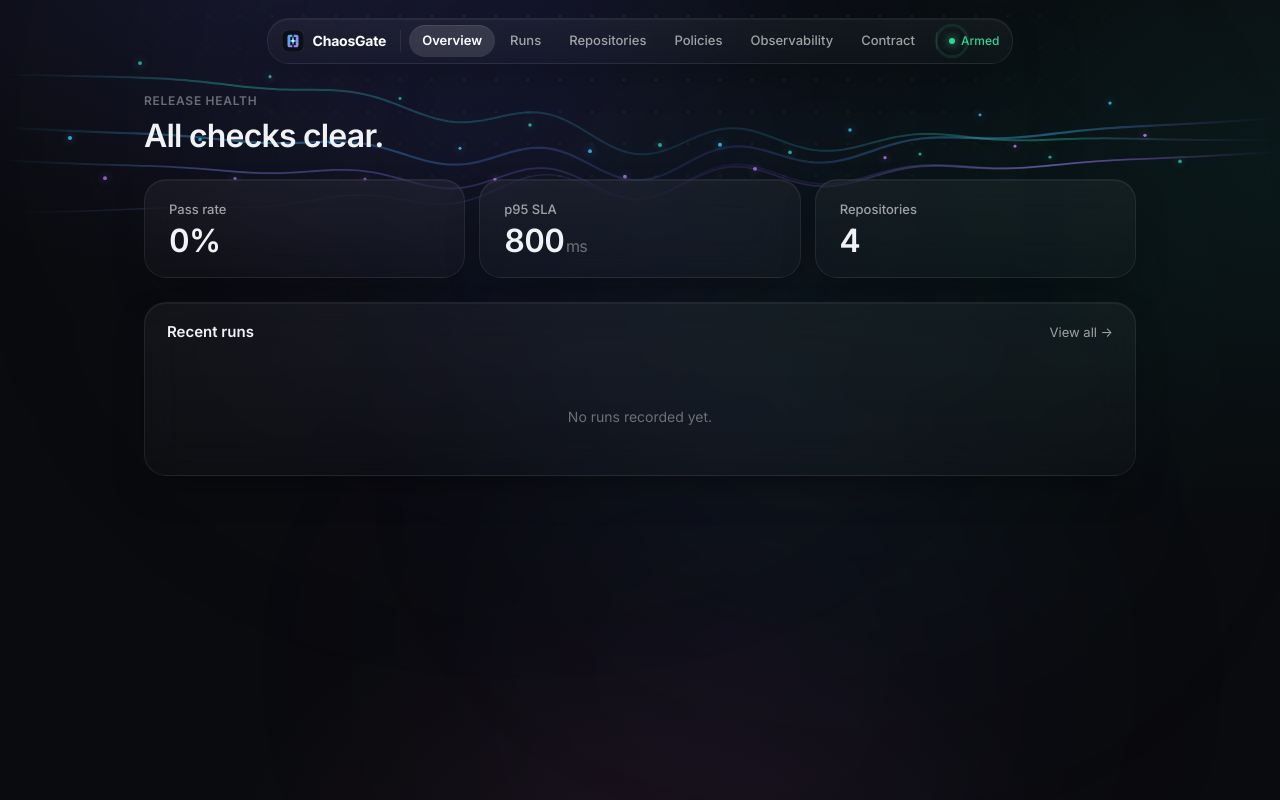
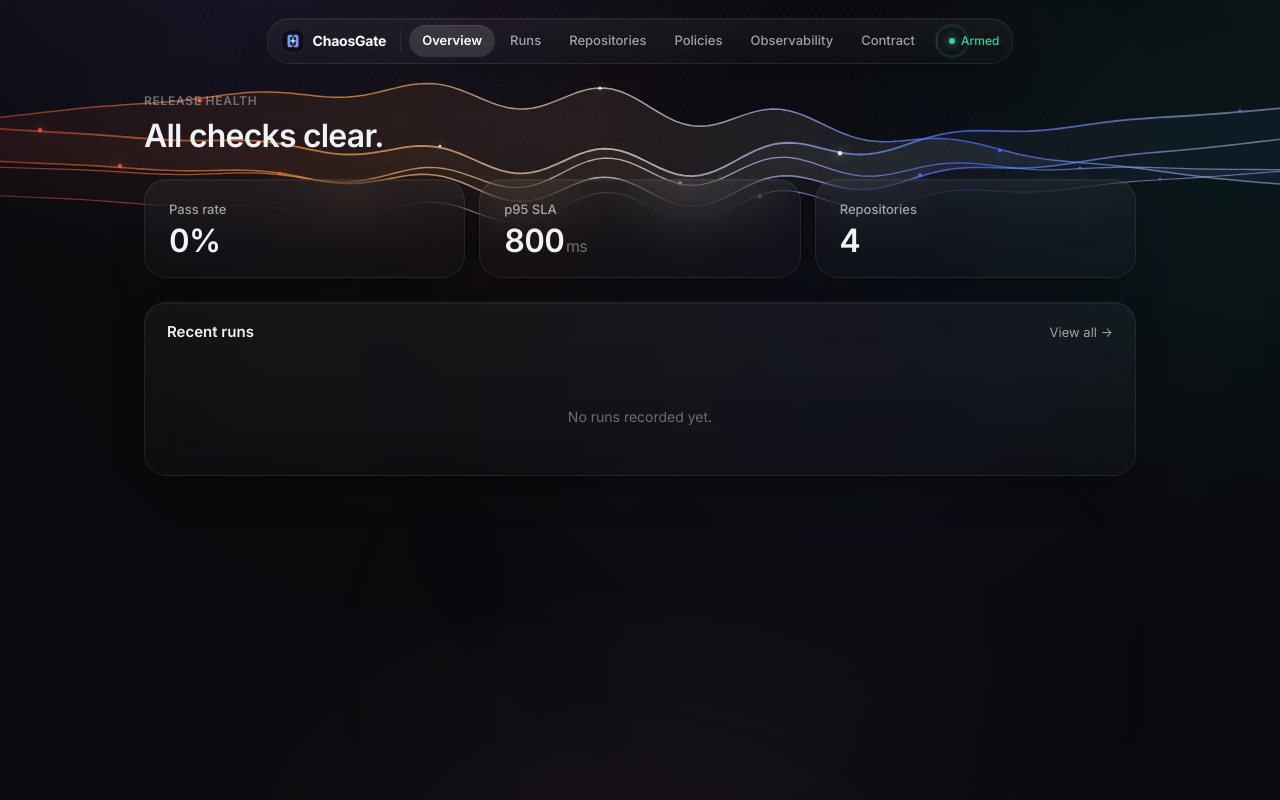
Before and after one commit to uzimmortal9-stack/ChaosGate, a Flask app: page / in a window 1280 px wide. Run offline with Flask 3, Linux system fonts and the light colour scheme; data comes from the database, SQL or seed files in the repository; data that the repository does not hold is empty; some libraries are stand-ins or nearby versions.

Commit message:
feat(ui): reverse engineer Hark Pro color architecture and full-width dual-end kinetic fluid mesh

```diff
--- a/web/static/css/style.css
+++ b/web/static/css/style.css
@@ -99,8 +99,8 @@ button {
   height: 380px;
   pointer-events: none;
   z-index: 1;
-  mask-image: linear-gradient(to bottom, rgba(0, 0, 0, 1) 40%, rgba(0, 0, 0, 0) 100%);
-  -webkit-mask-image: linear-gradient(to bottom, rgba(0, 0, 0, 1) 40%, rgba(0, 0, 0, 0) 100%);
+  mask-image: linear-gradient(to bottom, rgba(0, 0, 0, 1) 48%, rgba(0, 0, 0, 0) 100%);
+  -webkit-mask-image: linear-gradient(to bottom, rgba(0, 0, 0, 1) 48%, rgba(0, 0, 0, 0) 100%);
 }
 
 .aurora-wrap {
@@ -120,19 +120,19 @@ button {
 
 .orb-1 {
   top: -180px;
-  left: 12%;
+  left: 10%;
   width: 720px;
   height: 600px;
-  background: radial-gradient(circle, rgba(99, 102, 241, 0.22) 0%, rgba(99, 102, 241, 0) 70%);
+  background: radial-gradient(circle, rgba(255, 89, 56, 0.09) 0%, rgba(255, 89, 56, 0) 70%);
   animation: aurora-drift-1 26s ease-in-out infinite alternate;
 }
 
 .orb-2 {
-  top: 80px;
-  right: 10%;
-  width: 620px;
-  height: 520px;
-  background: radial-gradient(circle, rgba(20, 184, 166, 0.16) 0%, rgba(20, 184, 166, 0) 70%);
+  top: 60px;
+  right: 8%;
+  width: 650px;
+  height: 540px;
+  background: radial-gradient(circle, rgba(79, 110, 255, 0.11) 0%, rgba(79, 110, 255, 0) 70%);
   animation: aurora-drift-2 30s ease-in-out infinite alternate;
 }
 
@@ -141,7 +141,7 @@ button {
   left: 32%;
   width: 650px;
   height: 550px;
-  background: radial-gradient(circle, rgba(168, 85, 247, 0.12) 0%, rgba(168, 85, 247, 0) 70%);
+  background: radial-gradient(circle, rgba(255, 254, 250, 0.04) 0%, rgba(255, 254, 250, 0) 70%);
   animation: aurora-drift-3 22s ease-in-out infinite alternate;
 }
 
--- a/web/static/js/ambient.js
+++ b/web/static/js/ambient.js
@@ -1,7 +1,11 @@
 /**
- * ChaosGate Ambient Background Engine
- * Subtle Interactive Fluid Light Wave (GSAP/Canvas Harmonic Flow)
- * A delicate glowing particle wave ribbons at the top hero area that responds gracefully to pointer movement.
+ * ChaosGate Ambient Background Engine — Hark Pro Architecture
+ * Reverse-engineered aesthetic inspired by Hark Pro & modern Apple-grade creative computing:
+ * - Deep obsidian foundation (#05070d)
+ * - Full-width balanced dual-end kinetic ribbons (active left and active right, zero dead space)
+ * - Hark Pro palette: Solar Coral (#ff5938) -> Warm Gold (#ff9e40) -> Luminous Platinum (#fffefa) -> Electric Sapphire (#4f6eff)
+ * - Volumetric translucent fills between ribbons for tangible luminous silk depth
+ * - Edge-to-edge interactive pointer reactivity with localized ripple propagation
  */
 (() => {
   const canvas = document.getElementById("ambient-canvas");
@@ -21,15 +25,13 @@
     y: 140,
     targetX: 0,
     targetY: 140,
-    vx: 0,
-    prevX: 0,
     hasMoved: false,
   };
 
   function resize() {
     dpr = Math.min(window.devicePixelRatio || 1, 2);
-    width = window.innerWidth || document.documentElement.clientWidth || 1280;
-    height = width < 768 ? 280 : 380;
+    width = window.innerWidth || document.documentElement.clientWidth || 1440;
+    height = width < 768 ? 290 : 380;
 
     canvas.width = Math.floor(width * dpr);
     canvas.height = Math.floor(height * dpr);
@@ -44,7 +46,6 @@
       mouse.targetY = height * 0.42;
       mouse.x = mouse.targetX;
       mouse.y = mouse.targetY;
-      mouse.prevX = mouse.x;
     }
   }
 
@@ -52,7 +53,7 @@
   window.addEventListener("pointermove", (e) => {
     mouse.hasMoved = true;
     mouse.targetX = e.clientX;
-    mouse.targetY = Math.min(height + 40, Math.max(-20, e.clientY));
+    mouse.targetY = Math.min(height + 20, Math.max(0, e.clientY));
   }, { passive: true });
 
   document.addEventListener("visibilitychange", () => {
@@ -66,51 +67,47 @@
 
   let time = 0;
 
-  // 4 harmonic wave ribbons tuned to ChaosGate brand palette
-  const waves = [
+  // Hark Pro Reverse-Engineered 5-Ribbon Silk Field
+  const ribbons = [
     {
-      yBaseRatio: 0.32,
-      amp: 38,
-      freq: 0.0022,
-      speed: 0.016,
-      color1: "rgba(56, 189, 248, 0.42)",   // Electric Cyan
-      color2: "rgba(99, 102, 241, 0.16)",   // Indigo
-      lineWidth: 2.2,
+      yBaseRatio: 0.28,
+      amp: 42,
+      freq: 0.0020,
+      speed: 0.015,
       phase: 0,
-      dropColor: "rgba(56, 189, 248, 0.85)",
+      lineWidth: 1.8,
+    },
+    {
+      yBaseRatio: 0.33,
+      amp: 48,
+      freq: 0.0016,
+      speed: 0.012,
+      phase: 1.6,
+      lineWidth: 1.6,
     },
     {
       yBaseRatio: 0.38,
-      amp: 46,
-      freq: 0.0018,
-      speed: 0.012,
-      color1: "rgba(129, 140, 248, 0.45)",  // Neon Indigo
-      color2: "rgba(168, 85, 247, 0.14)",  // Violet
-      lineWidth: 1.8,
-      phase: 1.8,
-      dropColor: "rgba(192, 132, 252, 0.80)",
-    },
-    {
-      yBaseRatio: 0.28,
-      amp: 34,
-      freq: 0.0026,
-      speed: 0.019,
-      color1: "rgba(45, 212, 191, 0.36)",   // Cyber Teal
-      color2: "rgba(56, 189, 248, 0.12)",   // Cyan
-      lineWidth: 2.0,
-      phase: 3.4,
-      dropColor: "rgba(45, 212, 191, 0.75)",
+      amp: 38,
+      freq: 0.0022,
+      speed: 0.018,
+      phase: 3.2,
+      lineWidth: 1.5,
     },
     {
       yBaseRatio: 0.44,
-      amp: 52,
-      freq: 0.0014,
-      speed: 0.009,
-      color1: "rgba(192, 132, 252, 0.30)",  // Soft Violet
-      color2: "rgba(99, 102, 241, 0.10)",   // Deep Indigo
-      lineWidth: 1.5,
+      amp: 54,
+      freq: 0.0013,
+      speed: 0.010,
       phase: 4.8,
-      dropColor: null,
+      lineWidth: 1.3,
+    },
+    {
+      yBaseRatio: 0.49,
+      amp: 36,
+      freq: 0.0019,
+      speed: 0.014,
+      phase: 2.4,
+      lineWidth: 1.1,
     }
   ];
 
@@ -122,88 +119,127 @@
 
     time += 1;
 
-    // Smooth cursor interpolation with momentum
-    mouse.x += (mouse.targetX - mouse.x) * 0.05;
-    mouse.y += (mouse.targetY - mouse.y) * 0.05;
-    mouse.vx = mouse.x - mouse.prevX;
-    mouse.prevX = mouse.x;
+    // Smooth cursor inertia
+    mouse.x += (mouse.targetX - mouse.x) * 0.045;
+    mouse.y += (mouse.targetY - mouse.y) * 0.045;
 
     ctx.clearRect(0, 0, width, height);
 
-    // Draw each fluid wave ribbon
-    const step = width < 768 ? 8 : 6;
+    const step = width < 768 ? 10 : 8;
+    const allCurves = [];
 
-    waves.forEach((w, idx) => {
+    // Calculate full edge-to-edge curves with balanced dual-end motion
+    ribbons.forEach((rb) => {
+      const pts = [];
+      const yBase = height * rb.yBaseRatio;
+      const t = time * rb.speed + rb.phase;
+
+      for (let x = -20; x <= width + 20; x += step) {
+        // Edge-to-edge continuous standing wave with dual antiphase peaks
+        // Peak 1: Left-center zone
+        const wLeft = Math.sin(x * rb.freq + t) * (rb.amp * 0.72);
+        // Peak 2: Right-center zone (counter-balanced with offset frequency & phase to prevent empty flank)
+        const wRight = Math.cos((x - width * 0.5) * rb.freq * 1.25 - t * 0.85) * (rb.amp * 0.68);
+        // High-frequency surface shimmer
+        const wDetail = Math.sin(x * 0.005 + t * 1.4) * 6;
+
+        const baseWave = wLeft + wRight + wDetail;
+
+        // Interactive cursor responsiveness across the entire canvas width
+        const dx = x - mouse.x;
+        const distSq = dx * dx;
+        const influence = Math.exp(-distSq / (2 * 210 * 210));
+        const mouseLift = (mouse.y - yBase) * influence * 0.52;
+        const mouseRipple = Math.sin(dx * 0.035 - time * 0.08) * influence * 15;
+
+        const y = yBase + baseWave + mouseLift + mouseRipple;
+        pts.push({ x, y });
+      }
+      allCurves.push(pts);
+    });
+
+    // 1. Draw volumetric gradient fills between layers for deep luminous silk appearance
+    for (let r = 0; r < allCurves.length - 1; r++) {
+      const topPts = allCurves[r];
+      const btmPts = allCurves[r + 1];
+
       ctx.beginPath();
+      ctx.moveTo(topPts[0].x, topPts[0].y);
+      for (let i = 1; i < topPts.length; i++) {
+        ctx.lineTo(topPts[i].x, topPts[i].y);
+      }
+      for (let i = btmPts.length - 1; i >= 0; i--) {
+        ctx.lineTo(btmPts[i].x, btmPts[i].y);
+      }
+      ctx.closePath();
 
-      const yBase = height * w.yBaseRatio;
+      // Hark Pro edge-to-edge rich gradient fill
+      const grad = ctx.createLinearGradient(0, 0, width, 0);
+      grad.addColorStop(0, "rgba(255, 89, 56, 0.035)");     // Solar Coral glow on left
+      grad.addColorStop(0.32, "rgba(255, 158, 64, 0.045)"); // Golden warm crest
+      grad.addColorStop(0.62, "rgba(255, 254, 250, 0.040)"); // Platinum sheen center
+      grad.addColorStop(1, "rgba(79, 110, 255, 0.050)");    // Electric Sapphire glow on right!
+      ctx.fillStyle = grad;
+      ctx.fill();
+    }
 
-      // Dynamic linear gradient across canvas
-      const grad = ctx.createLinearGradient(0, 0, width, 0);
-      grad.addColorStop(0, "rgba(56, 189, 248, 0)");
-      grad.addColorStop(0.18, w.color1);
-      grad.addColorStop(0.55, w.color2);
-      grad.addColorStop(0.82, w.color1);
-      grad.addColorStop(1, "rgba(168, 85, 247, 0)");
+    // 2. Stroke high-definition ribbon contours across the full width
+    allCurves.forEach((pts, rIdx) => {
+      const rb = ribbons[rIdx];
 
-      ctx.strokeStyle = grad;
-      ctx.lineWidth = w.lineWidth;
+      ctx.beginPath();
+      ctx.moveTo(pts[0].x, pts[0].y);
+      for (let i = 1; i < pts.length; i++) {
+        ctx.lineTo(pts[i].x, pts[i].y);
+      }
+
+      // Edge-to-edge balanced stroke gradient (Both ends active!)
+      const strokeGrad = ctx.createLinearGradient(0, 0, width, 0);
+      strokeGrad.addColorStop(0, "rgba(255, 89, 56, 0.45)");     // Left: active solar coral
+      strokeGrad.addColorStop(0.25, "rgba(255, 158, 64, 0.70)"); // Left-center: warm gold
+      strokeGrad.addColorStop(0.50, "rgba(255, 254, 250, 0.65)"); // Center: crisp platinum
+      strokeGrad.addColorStop(0.75, "rgba(79, 110, 255, 0.70)"); // Right-center: electric sapphire
+      strokeGrad.addColorStop(1, "rgba(204, 224, 255, 0.45)");   // Right: celestial mist
+
+      ctx.strokeStyle = strokeGrad;
+      ctx.lineWidth = rb.lineWidth;
       ctx.lineCap = "round";
       ctx.lineJoin = "round";
+      ctx.stroke();
+    });
 
-      let isFirst = true;
+    // 3. Starlight Corona nodes balanced across BOTH ends (left to right)
+    const starNodes = width < 768 ? 10 : 16;
+    for (let s = 0; s < starNodes; s++) {
+      const sx = 40 + (s / (starNodes - 1)) * (width - 80);
+      const curveIdx = s % allCurves.length;
+      const pts = allCurves[curveIdx];
 
-      for (let x = -20; x <= width + 20; x += step) {
-        // Harmonic undulating wave
-        const t = time * w.speed + w.phase;
-        const sin1 = Math.sin(x * w.freq + t);
-        const cos1 = Math.cos(x * w.freq * 0.65 - t * 0.8);
-        const baseWave = (sin1 * 0.72 + cos1 * 0.28) * w.amp;
+      const ptIndex = Math.floor((sx / width) * (pts.length - 1));
+      const basePt = pts[Math.min(pts.length - 1, Math.max(0, ptIndex))];
 
-        // Interactive mouse wave distortion with Gaussian attenuation
-        const dx = x - mouse.x;
-        const distSq = dx * dx;
-        const influence = Math.exp(-distSq / (2 * 190 * 190));
-        const mouseLift = (mouse.y - yBase) * influence * 0.55;
-        const mouseRipple = Math.sin(dx * 0.032 - time * 0.075) * influence * 16;
+      const pulse = 0.5 + 0.5 * Math.sin(time * 0.05 + s * 0.7);
+      const radius = 1.3 + pulse * 0.9;
 
-        const y = yBase + baseWave + mouseLift + mouseRipple;
+      ctx.beginPath();
+      ctx.arc(sx, basePt.y, radius, 0, Math.PI * 2);
 
-        if (isFirst) {
-          ctx.moveTo(x, y);
-          isFirst = false;
-        } else {
-          ctx.lineTo(x, y);
-        }
+      // Hark Pro color zoning
+      if (s < 5) {
+        ctx.fillStyle = "rgba(255, 89, 56, 0.85)";
+        ctx.shadowColor = "rgba(255, 89, 56, 0.9)";
+      } else if (s < 11) {
+        ctx.fillStyle = "rgba(255, 254, 250, 0.85)";
+        ctx.shadowColor = "rgba(255, 254, 250, 0.8)";
+      } else {
+        ctx.fillStyle = "rgba(79, 110, 255, 0.90)";
+        ctx.shadowColor = "rgba(79, 110, 255, 0.9)";
       }
 
-      ctx.stroke();
-
-      // Glowing particle droplets anchored along wave crests
-      if (w.dropColor) {
-        const dropSpacing = width < 768 ? 160 : 130;
-        const dropStart = 70 + (idx * 35);
-        for (let px = dropStart; px < width - 60; px += dropSpacing) {
-          const pt = time * w.speed + w.phase;
-          const pyBase = (Math.sin(px * w.freq + pt) * 0.72 + Math.cos(px * w.freq * 0.65 - pt * 0.8)) * w.amp;
-          const pdx = px - mouse.x;
-          const pinfluence = Math.exp(-(pdx * pdx) / (2 * 190 * 190));
-          const py = yBase + pyBase + (mouse.y - yBase) * pinfluence * 0.55;
-
-          // Twinkling subtle pulse
-          const twinkle = 0.55 + 0.45 * Math.sin(time * 0.05 + px * 0.01);
-          const radius = (1.4 + twinkle * 0.6);
-
-          ctx.beginPath();
-          ctx.arc(px, py, radius, 0, Math.PI * 2);
-          ctx.fillStyle = w.dropColor;
-          ctx.shadowColor = w.dropColor;
-          ctx.shadowBlur = 8;
-          ctx.fill();
-          ctx.shadowBlur = 0; // reset
-        }
-      }
-    });
+      ctx.shadowBlur = 8;
+      ctx.fill();
+      ctx.shadowBlur = 0;
+    }
 
     animId = requestAnimationFrame(render);
   }
```
